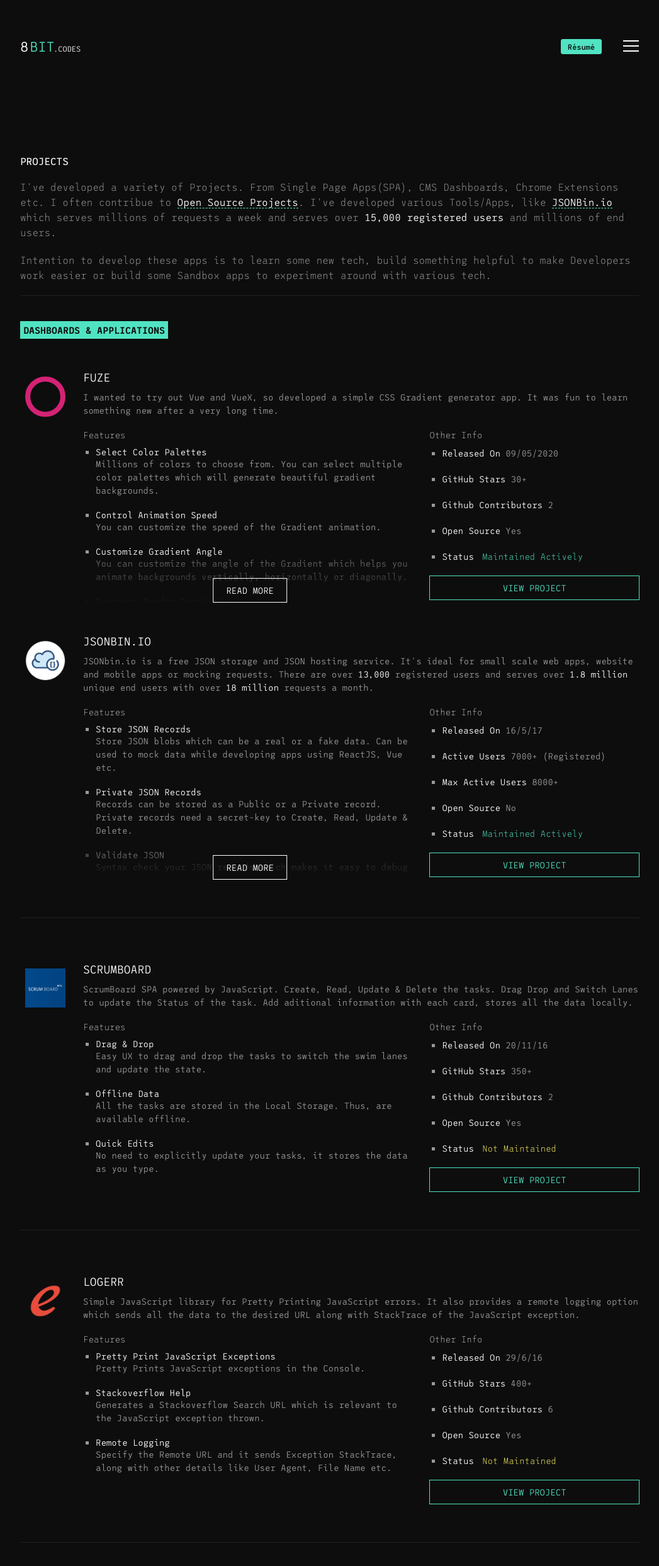
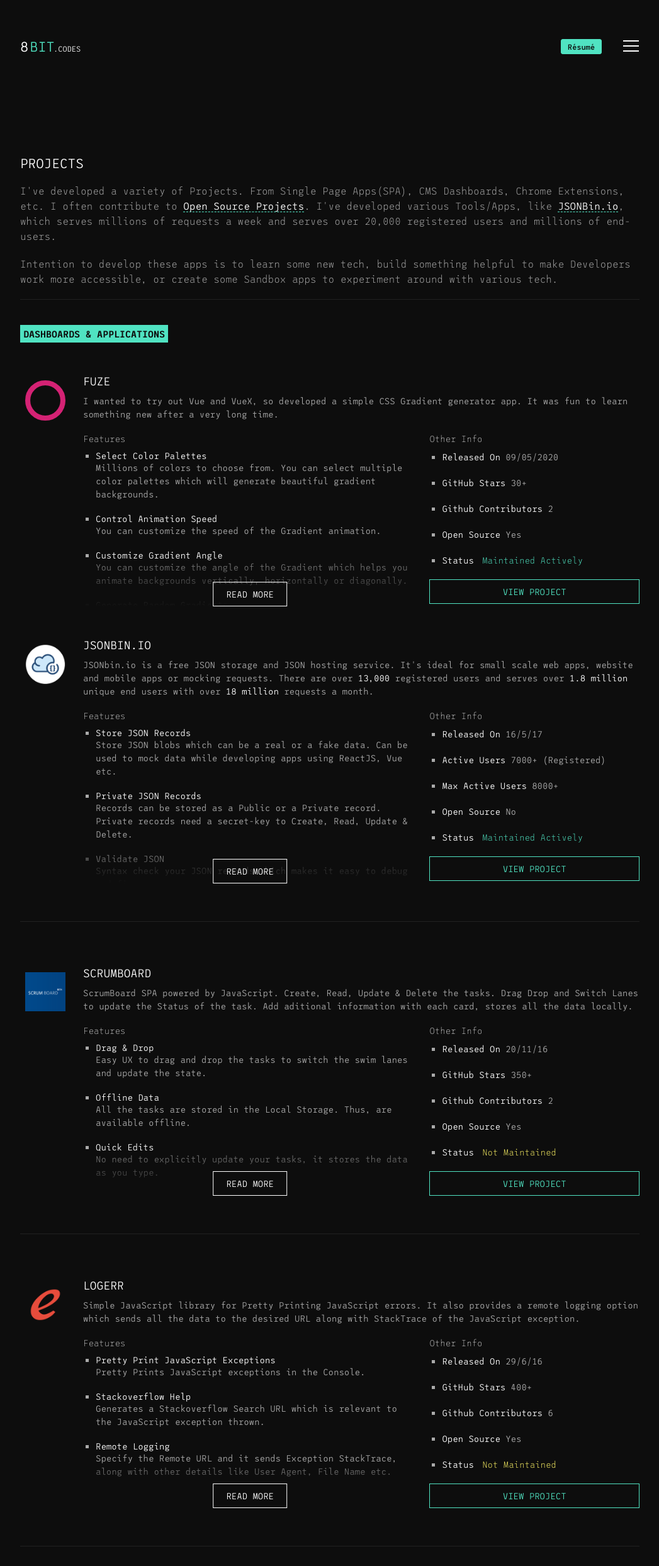
Before and after one commit to i-break-codes/8bit, a plain HTML site: page projects.html in a window 1280 px wide. Shown: the top 2487 px of the page at 63% size, without its empty margins (116-1163 px from the left). Drawn offline with Linux system fonts and the light colour scheme.

Commit message:
various changes and fixes, add analytics

```diff
--- a/index.html
+++ b/index.html
@@ -8,6 +8,15 @@
     <title>Home | 8bit.codes</title>
     <link rel="icon" type="image/png" href="images/favico.png" />
     <link rel="stylesheet" href="stylesheets/app.css">
+    <script async src="https://www.googletagmanager.com/gtag/js?id=UA-166017740-2"></script>
+    <script>
+      if(location.host === '8bit.codes') {
+        window.dataLayer = window.dataLayer || [];
+        function gtag(){dataLayer.push(arguments);}
+        gtag('js', new Date());
+        gtag('config', 'UA-166017740-2');
+      }
+    </script>
   </head>
   <body>
     <header>
@@ -30,30 +39,16 @@
     <main>
       <section class="intro">
         <h1>Hola</h1>
-        <p>
-          I'm Vaibhav (<span>Mr. Alien</span>). I help startups and companies improve their online presence with code. I specialize in progressive
-          enhancement development and I care deeply about user experience and design.
-        </p>
-        <p>
-          I'm currently managing the Frontend team <a href="https://browserstack.com" target="_blank"><span>@BrowserStack</span></a>
-          and have worked as a Freelancer/Consultant previously.
-        </p>
-        <p>
-          I like <span>JavaScript</span> but am also comfortable working on CSS, jQuery, NodeJS, RoR, Mongo, MySQL, <s>PHP (I used to)</s> and other
-          random Web Tech. I am not a big fan of JavaScript frameworks, Webpack, and similar tools. Though, I'm messing around with <span>Vue.js</span> lately.
-        </p>
+        <p>I'm Vaibhav (<span>Mr. Alien</span>). I help startups and companies grow their online presence with code. I specialize in progressive enhancement development and genuinely care about user experience and design.</p>
+        <p>I've been managing the Frontend team <a href="https://browserstack.com" target="_blank"><span>@BrowserStack</span></a> over three years now and have previously worked as a Freelancer/Consultant.</p>
+        <p>You'll often see my <a href="https://github.com/i-break-codes/" target="_blank"><span>projects</span></a> built using <span>JavaScript</span> but am comfortable working on Node.js, (S)CSS, jQuery, RoR & PHP (I used to) and other random web tech. I am not a big fan of JavaScript frameworks, Webpack, and similar tools. Though, I'm messing around with <span>Vue.js</span> & <span>Nuxt</span> lately.</p>
         <p>I play a few <a href="https://steamcommunity.com/id/mr_ali3n/" target="_blank"><span>games</span></a> in my free time, and also trying out a bit of <a href="http://instagram.com/mr_ali3n" target="_blank"><span>photography</span></a>.</p>
+
         <div class="socials">
-          <!-- <h2>You can find me @</h2> -->
           <ul>
             <li>
               <a href="https://stackoverflow.com/users/1542290/mr-alien?tab=profile" target="_blank" title="Stackoverflow">
                 <img src="images/social/stack-overflow.svg" alt="Stackoverflow">
-              </a>
-            </li>
-            <li>
-              <a href="https://github.com/i-break-codes/" target="_blank" title="GitHub">
-                <img src="images/social/github.svg" alt="GitHub">
               </a>
             </li>
             <li>
--- a/projects.html
+++ b/projects.html
@@ -8,6 +8,15 @@
     <title>Projects | 8bit.codes</title>
     <link rel="icon" type="image/png" href="images/favico.png" />
     <link rel="stylesheet" href="stylesheets/app.css">
+    <script async src="https://www.googletagmanager.com/gtag/js?id=UA-166017740-2"></script>
+    <script>
+      if(location.host === '8bit.codes') {
+        window.dataLayer = window.dataLayer || [];
+        function gtag(){dataLayer.push(arguments);}
+        gtag('js', new Date());
+        gtag('config', 'UA-166017740-2');
+      }
+    </script>
   </head>
   <body>
     <header>
@@ -30,14 +39,8 @@
     <main>
       <section class="intro">
         <h1>Projects</h1>
-        <p>I've developed a variety of Projects. From Single Page Apps(SPA), CMS Dashboards, Chrome Extensions etc. I
-          often contribue to <a href="https://github.com/i-break-codes" target="_blank"><span>Open Source Projects</span></a>.
-          I've developed various Tools/Apps, like  <a href="https://jsonbin.io"><span>JSONBin.io</span></a> which serves millions of requests
-          a week and serves over <span>15,000 registered users</span> and millions of end users.
-        </p>
-        <p>
-          Intention to develop these apps is to learn some new tech, build something helpful to make Developers
-          work easier or build some Sandbox apps to experiment around with various tech.</p>
+        <p>I've developed a variety of Projects. From Single Page Apps(SPA), CMS Dashboards, Chrome Extensions, etc. I often contribute to <a href="https://github.com/i-break-codes" target="_blank"><span>Open Source Projects</span></a>. I've developed various Tools/Apps, like <a href="https://jsonbin.io"><span>JSONBin.io</span></a>, which serves millions of requests a week and serves over 20,000 registered users and millions of end-users.</p>
+        <p>Intention to develop these apps is to learn some new tech, build something helpful to make Developers work more accessible, or create some Sandbox apps to experiment around with various tech.</p>
       </section>
 
       <hr>
@@ -111,8 +114,7 @@
             <div class="project-content-wrapper">
               <h3>JSONBin.io</h3>
               <p>JSONbin.io is a free JSON storage and JSON hosting service. It's ideal for small
-                scale web apps, website and mobile apps or mocking requests. There are over <span>13,000</span>
-               registered users and serves over <span>1.8 million</span> unique end users with over <span>18 million</span>
+                scale web apps, website and mobile apps or mocking requests. There are over <span>13,000</span> registered users and serves over <span>1.8 million</span> unique end users with over <span>18 million</span>
               requests a month.</p>
 
               <div class="project-info">
@@ -219,6 +221,9 @@
                       </p>
                     </li>
                   </ul>
+                  <div class="read-more">
+                    <a href="#">Read More</a>
+                  </div>
                 </div>
                 <div>
                   <h4>Other Info</h4>
@@ -269,6 +274,9 @@
                       </p>
                     </li>
                   </ul>
+                  <div class="read-more">
+                    <a href="#">Read More</a>
+                  </div>
                 </div>
                 <div>
                   <h4>Other Info</h4>
@@ -319,6 +327,9 @@
                       </p>
                     </li>
                   </ul>
+                  <div class="read-more">
+                    <a href="#">Read More</a>
+                  </div>
                 </div>
                 <div>
                   <h4>Other Info</h4>
@@ -486,6 +497,9 @@
                         on every change, it tries to search for new emails with the need of refreshing the page.</p>
                     </li>
                   </ul>
+                  <div class="read-more">
+                    <a href="#">Read More</a>
+                  </div>
                 </div>
                 <div>
                   <h4>Other Info</h4>
--- a/stylesheets/app.css
+++ b/stylesheets/app.css
@@ -4,7 +4,7 @@
   --brand-color: #50e3c2;
   --bg-color: #0d0d0d;
   --primary-color: #fff;
-  --text-color: #999;
+  --text-color: #aaa;
   --primary-border-color: #212121;
   --not-maintained: #fcf264;
   --special: #56a7ee;
@@ -43,8 +43,8 @@ ul {
 }
 
 h1 {
-  font-size: 16px;
-  font-weight: 400;
+  font-size: 21px;
+  font-weight: 300;
   text-transform: uppercase;
 }
 
```
Also changed, not shown: achievements.html (+1 -1 lines), photography.html (+9 -0 lines), resources.html (+9 -0 lines), resume.html (+9 -0 lines), images/social/linkedin.svg.
